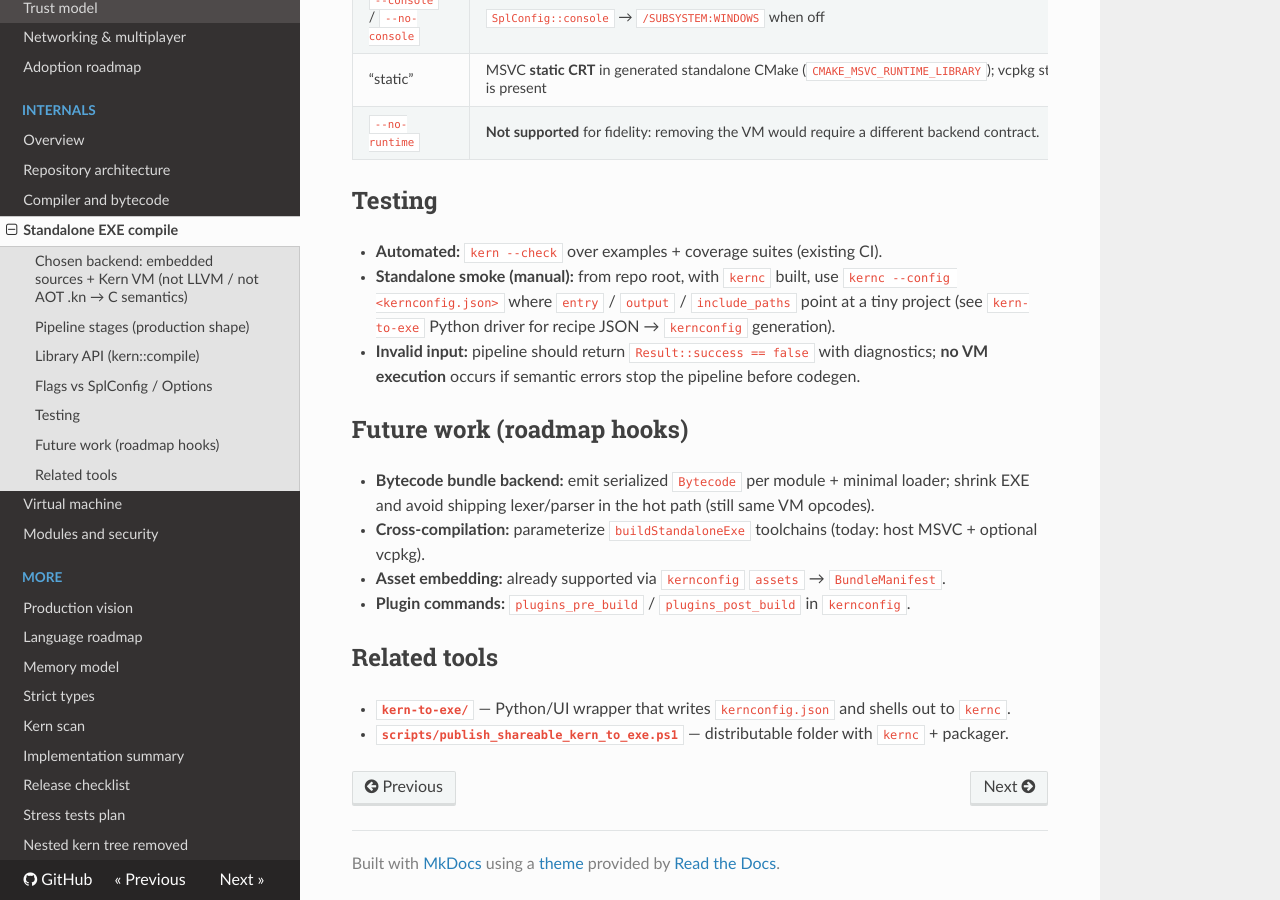
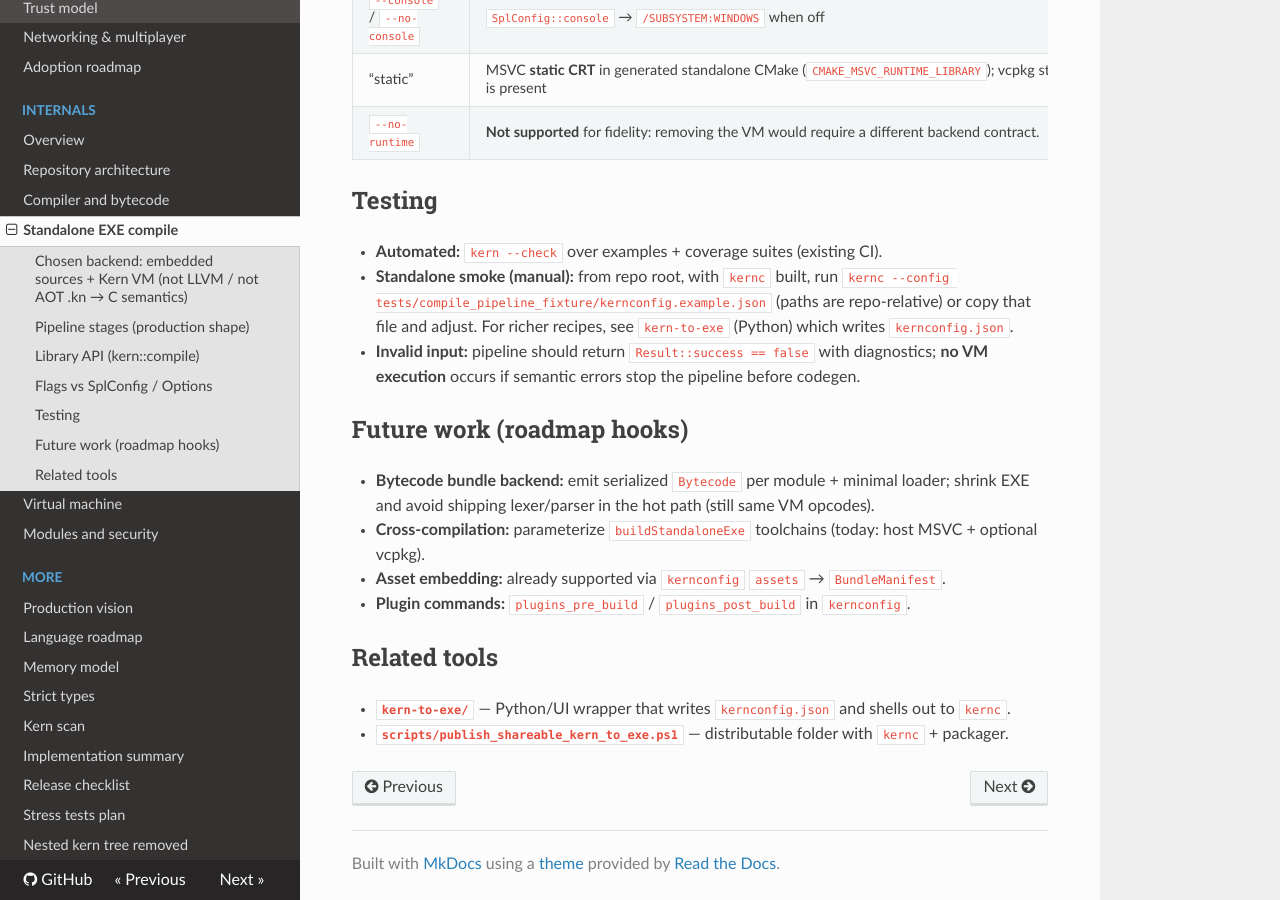
Before and after one commit to entrenchedosx/kern, an MkDocs documentation site: the page built from docs/STANDALONE_COMPILE_ARCHITECTURE.md, in a window 1280 px wide and 900 px high, scrolled down 1954 px. Built offline with MkDocs 1.6.1, drawn with Linux system fonts in a browser that asks for light colours; nearby versions of some CDN libraries.

Commit message:
test(fixture): add kernconfig.example for standalone compile smoke
Made-with: Cursor

```diff
--- a/docs/STANDALONE_COMPILE_ARCHITECTURE.md
+++ b/docs/STANDALONE_COMPILE_ARCHITECTURE.md
@@ -58,7 +58,7 @@ The CLI tool **`kernc`** calls this pipeline so behavior stays unified.
 ## Testing
 
 - **Automated:** `kern --check` over examples + coverage suites (existing CI).
-- **Standalone smoke (manual):** from repo root, with `kernc` built, use `kernc --config <kernconfig.json>` where `entry` / `output` / `include_paths` point at a tiny project (see `kern-to-exe` Python driver for recipe JSON → `kernconfig` generation).
+- **Standalone smoke (manual):** from repo root, with `kernc` built, run `kernc --config tests/compile_pipeline_fixture/kernconfig.example.json` (paths are repo-relative) or copy that file and adjust. For richer recipes, see `kern-to-exe` (Python) which writes `kernconfig.json`.
 - **Invalid input:** pipeline should return `Result::success == false` with diagnostics; **no VM execution** occurs if semantic errors stop the pipeline before codegen.
 
 ## Future work (roadmap hooks)
```
Also changed, not shown: 1 other file.
